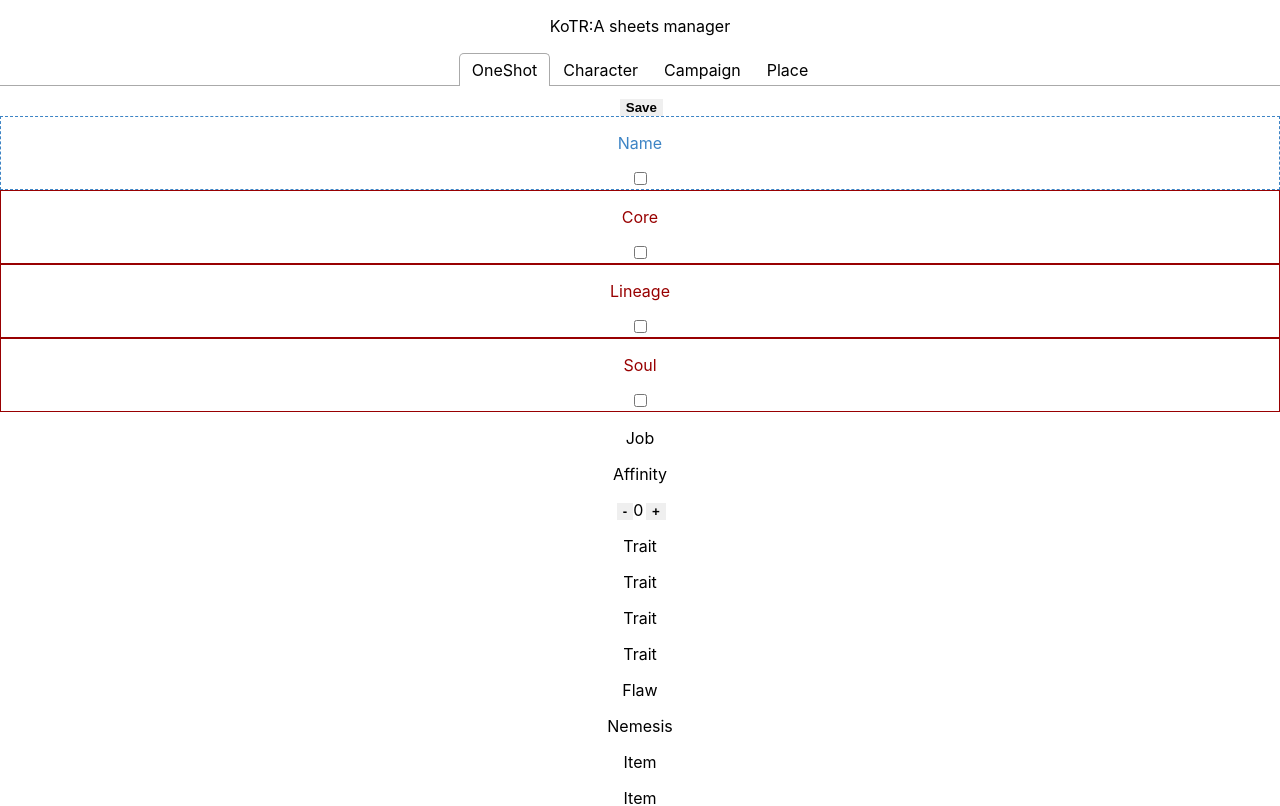
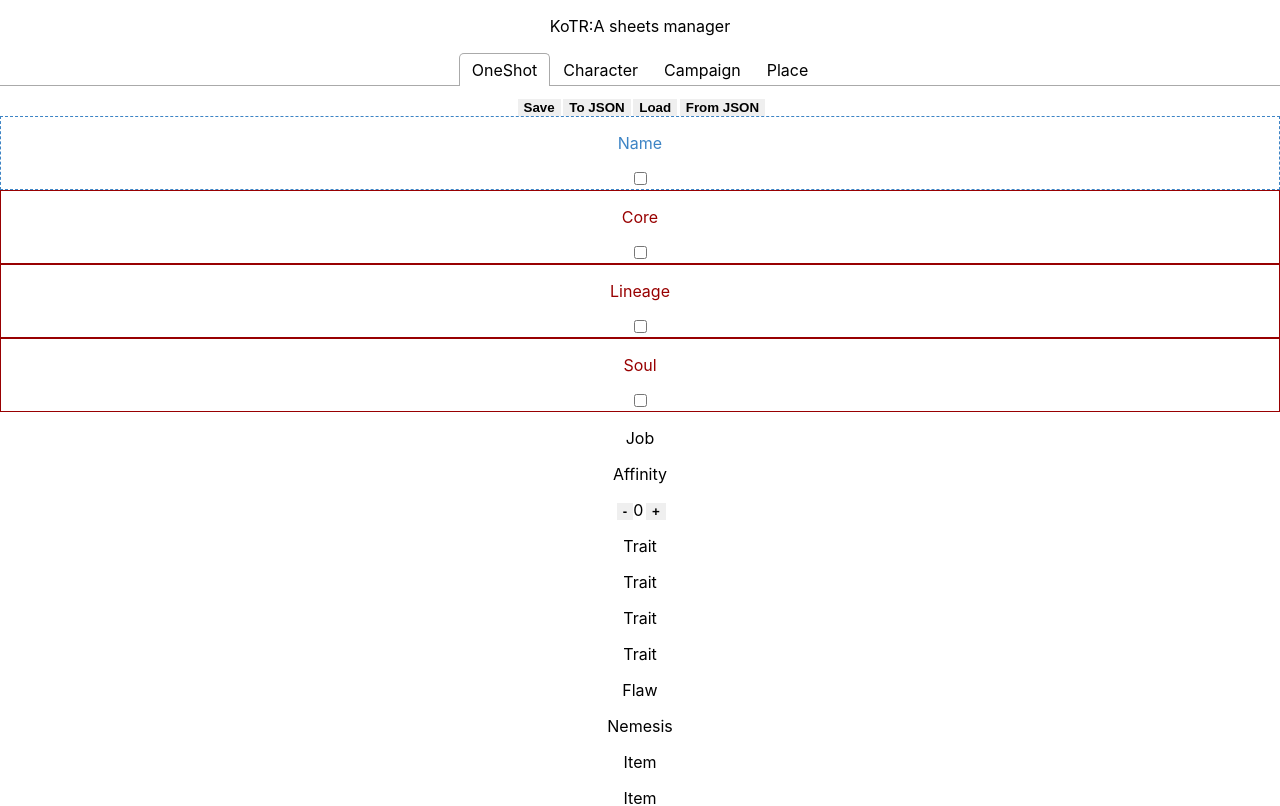
Before and after one commit to mirrorshot/kotra-sheets-react, a React (Create React App) app: page / in a window 1280 px wide. Shown: the top 806 px of the page. Built offline with nearby package versions, Linux system fonts and the light colour scheme.

Commit message:
Sheet save/load functions

```diff
--- a/package.json
+++ b/package.json
@@ -16,9 +16,7 @@
     "react-tabs": "^5.1.0",
     "typescript": "^4.7.4",
     "web-vitals": "^2.1.4",
-    "base64-js": "^1.5.1",
-    "lz-string": "^1.4.4",
-    "jszip": "^3.10.0"
+    "lz-string": "^1.4.4"
   },
   "scripts": {
     "start": "react-scripts start",
--- a/src/Converter.ts
+++ b/src/Converter.ts
@@ -1,19 +1,21 @@
-// import {toByteArray, fromByteArray} from 'base64-js';
 // @ts-ignore
 import LZString from 'lz-string';
 
 class Converter {
-    static compress(data: any): String {
-        console.log(data);
-        let jsonData = JSON.stringify(data);
-        console.log(jsonData);
-        let zipData = LZString.compressToBase64(jsonData);
-        console.log(zipData);
-        return zipData;
+    static compress(data: any): string {
+        return LZString.compressToBase64(this.toJson(data));
     }
 
-    static extract(payload: String): any {
-        return JSON.parse(LZString.decompressFromBase64(payload));
+    static extract(payload: string): any {
+        return this.fromJson(LZString.decompressFromBase64(payload));
+    }
+
+    static fromJson(json: string): any {
+        return JSON.parse(json);
+    }
+
+    static toJson(data: any): string {
+        return JSON.stringify(data);
     }
 
 }
--- a/src/sheets/OneShot.tsx
+++ b/src/sheets/OneShot.tsx
@@ -1,5 +1,4 @@
 import React, {useState} from "react";
-import Converter from "../Converter";
 import Wound from "./Wound";
 import Job from "./Job";
 import Affinity from "./Affinity";
@@ -9,8 +8,9 @@ import Item from "./Item";
 import Nemesis from "./Nemesis";
 import Limit from "./Limit";
 import Legacy from "./Legacy";
+import SaveLoad from "./SaveLoad";
 
-function OneShot() {
+export default function OneShot() {
 
     const [state, update] = useState({
         name: {value: '', wounded: false},
@@ -82,7 +82,7 @@ function OneShot() {
 
     return (
         <div className="OneShot">
-            <button onClick={() => Converter.compress(state)}>Save</button>
+            <SaveLoad data={state} load={update}/>
             <Wound label='Name' wound={state.name} setWound={setName} setWounded={woundName}/>
             <Wound label='Core' wound={state.core} setWound={setCore} setWounded={woundCore}/>
             <Wound label='Lineage' wound={state.lineage} setWound={setLineage} setWounded={woundLineage}/>
@@ -104,5 +104,3 @@ function OneShot() {
         </div>
     );
 }
-
-export default OneShot;
--- /dev/null
+++ b/src/sheets/SaveLoad.tsx
@@ -0,0 +1,45 @@
+import React, {useState} from "react";
+import Converter from "../Converter";
+import {Modal} from "./Settable";
+
+export default function SaveLoad(props: {
+    data: any,
+    load: Function
+}) {
+
+    const [state, update] = useState({content: '', visible: false, action: abort});
+
+    function save() {
+        update({content: Converter.compress(props.data), visible: true, action: abort});
+    }
+
+    function toJson() {
+        update({content: Converter.toJson(props.data), visible: true, action: abort});
+    }
+
+    function load() {
+        update({...state, action: (v: string) => props.load(Converter.extract(v)), visible: true});
+    }
+
+    function fromJson() {
+        update({...state, action: (v: string) => props.load(Converter.fromJson(v)), visible: true});
+    }
+
+    function abort(v?: any): void {
+        update({...state, visible: false});
+    }
+
+    return (
+        <div>
+            {state.visible
+                ? <Modal value={state.content} apply={state.action} abort={abort}/>
+                : <div>
+                    <button onClick={save}>Save</button>
+                    <button onClick={toJson}>To JSON</button>
+                    <button onClick={load}>Load</button>
+                    <button onClick={fromJson}>From JSON</button>
+                </div>
+            }
+        </div>
+    );
+};
```
